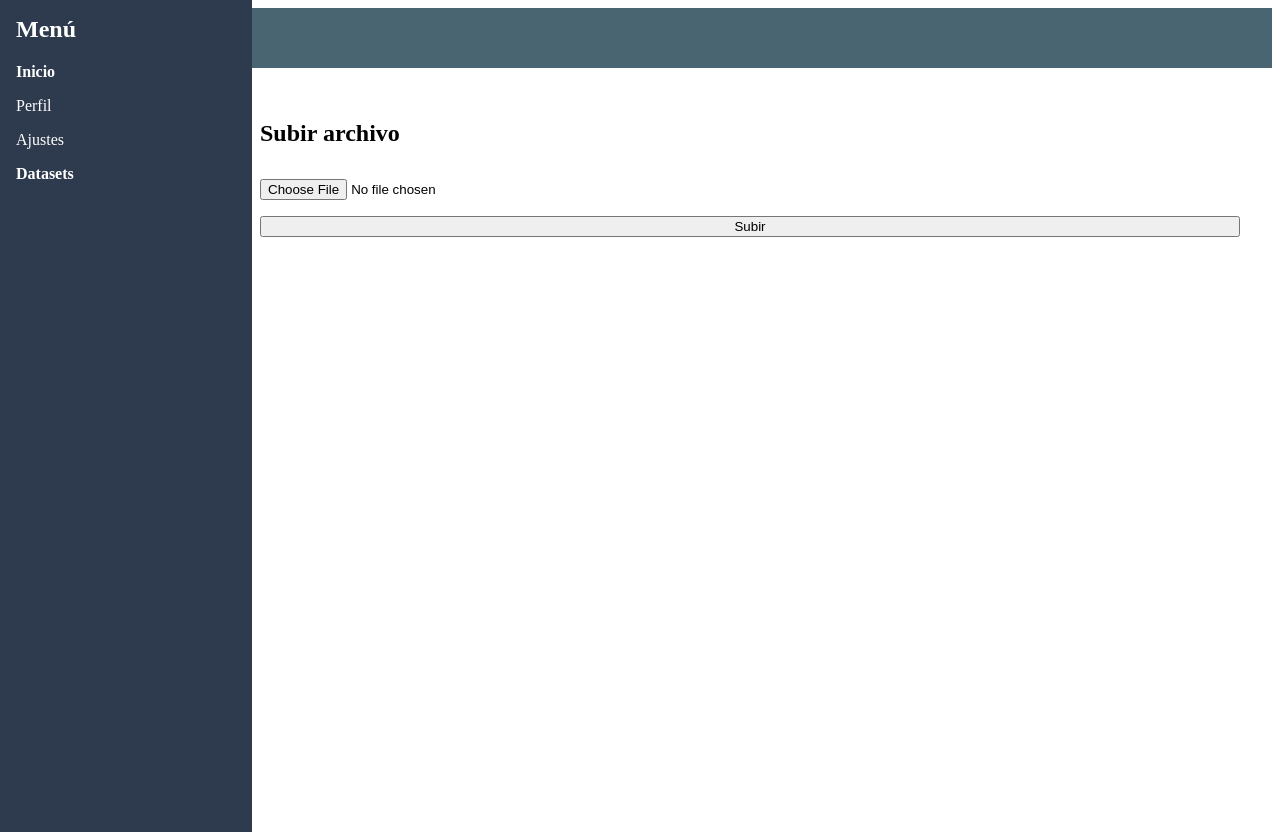
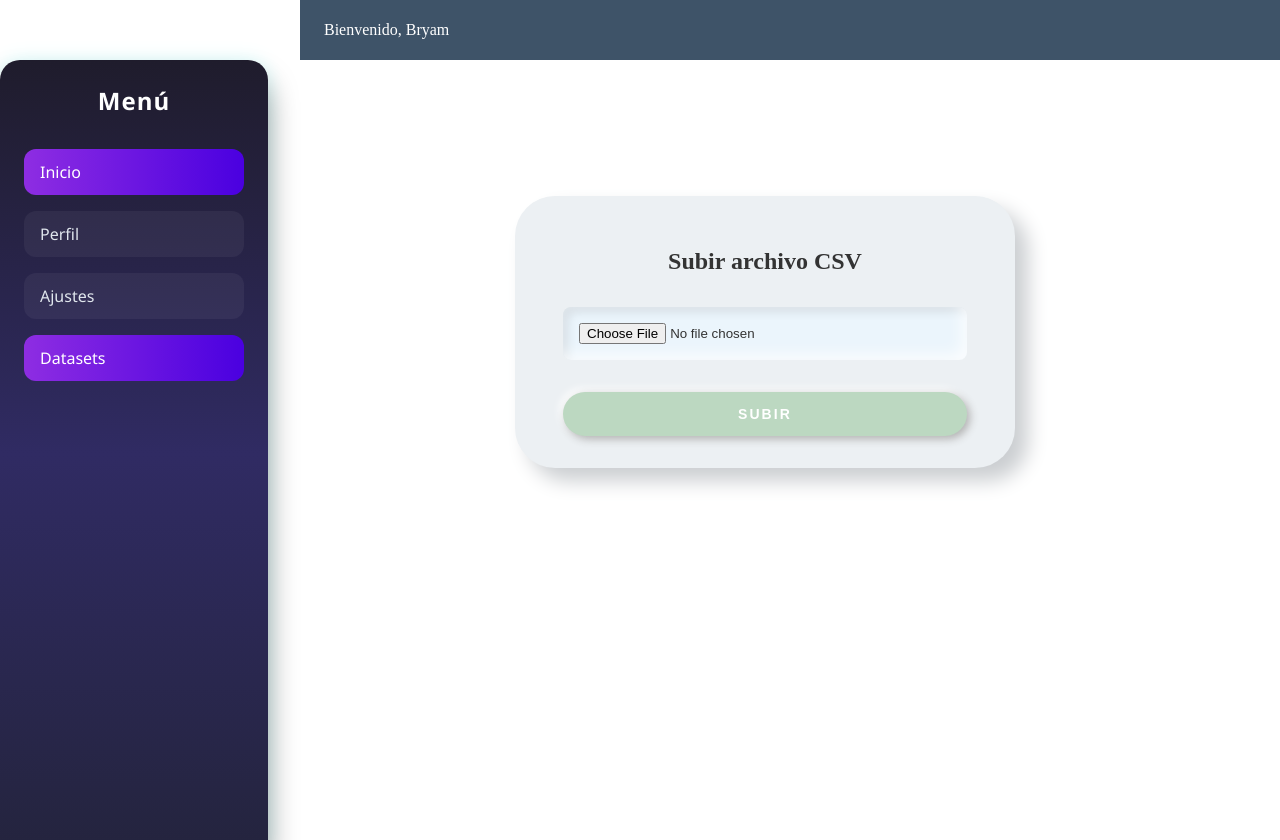
Before and after one commit to Abenavidese/STOCKY-IA, an Angular app in the folder front-end/stocky-ia-front/: page /home/datasets in a window 1280 px wide. Before the commit the page ends 800 px from the top, so only its background shows below. Built offline with nearby package versions, Linux system fonts and the light colour scheme.

Commit message:
Se agrega mejoras en el diseno de la aplicacion

```diff
--- a/front-end/stocky-ia-front/src/app/pages/datasets/datasets.html
+++ b/front-end/stocky-ia-front/src/app/pages/datasets/datasets.html
@@ -1,5 +1,13 @@
-<h2>Subir archivo</h2>
-<form class="upload-form">
-  <input type="file" (change)="onFileSelected($event)" />
-  <button type="button" (click)="onUpload()">Subir</button>
-</form>
+<div class="custom-form">
+  <h2>Subir archivo CSV</h2>
+
+  <form class="upload-form">
+    <input type="file" (change)="onFileSelected($event)" />
+    <button type="button" (click)="onUpload()">Subir</button>
+  </form>
+
+  <div class="file-info" *ngIf="selectedFile">
+    <h3>Archivo seleccionado:</h3>
+    <p>{{ selectedFile.name }}</p>
+  </div>
+</div>
--- a/front-end/stocky-ia-front/src/app/pages/datasets/datasets.scss
+++ b/front-end/stocky-ia-front/src/app/pages/datasets/datasets.scss
@@ -1,6 +1,78 @@
-.upload-form {
+* {
+  box-sizing: border-box;
+}
+
+html,
+body {
+  background: #ecf0f3;
+  font-family: 'Segoe UI', Tahoma, Geneva, Verdana, sans-serif;
+}
+
+h2 {
+  text-align: center;
+  color: #333;
+}
+
+.custom-form {
+  min-width: 300px;
+  max-width: 500px;
+  margin: 0 auto;
+  background-color: #ecf0f3;
+  border-radius: 2.5rem;
+  padding: 2rem 3rem;
+  box-shadow: 13px 13px 20px #cbced1, -13px -13px 20px #ffffff;
+  margin-top: 8rem;
+  color: #333;
+  text-align: center;
+
+  input[type='file'] {
+    display: block;
+    margin: 2rem auto;
+    width: 100%;
+    padding: 1rem;
+    border-radius: 0.5rem;
+    border: none;
+    background: #ebf5fc;
+    box-shadow: inset -5px -5px 15px rgba(255, 255, 255, 0.8),
+                inset 5px 5px 10px rgba(0, 0, 0, 0.1);
+  }
+
+  button {
+    text-transform: uppercase;
+    letter-spacing: 0.15em;
+    font-size: 0.875rem;
+    font-weight: bold;
+    color: #ffffff;
+    background-color: #bcd8c1;
+    width: 100%;
+    padding: 0.875rem 1rem;
+    border: none;
+    border-radius: 1.5rem;
+    box-shadow: 3px 3px 8px #b1b1b1, -3px -3px 8px #ffffff;
+    cursor: pointer;
+    transition: background-color 0.3s ease;
+
+    &:hover {
+      background-color: #a5c3ac;
+    }
+  }
+}
+
+.file-info {
   margin-top: 2rem;
-  display: flex;
-  flex-direction: column;
-  gap: 1rem;
+  padding: 1.5rem;
+  border-radius: 1rem;
+  background-color: #f9f9f9;
+  box-shadow: inset 2px 2px 5px #d1d9de, inset -2px -2px 5px #ffffff;
+
+  h3 {
+    margin-bottom: 0.5rem;
+    font-size: 1rem;
+    color: #444;
+  }
+
+  p {
+    font-weight: 500;
+    color: #222;
+  }
 }
--- a/front-end/stocky-ia-front/src/app/pages/datasets/datasets.ts
+++ b/front-end/stocky-ia-front/src/app/pages/datasets/datasets.ts
@@ -11,19 +11,29 @@ import { FormsModule } from '@angular/forms';
 export class Datasets {
 
   selectedFile: File | null = null;
+  previewData: string[][] = [];
 
   onFileSelected(event: Event) {
     const input = event.target as HTMLInputElement;
     if (input.files && input.files.length > 0) {
       this.selectedFile = input.files[0];
       console.log('Archivo seleccionado:', this.selectedFile);
+
+      const reader = new FileReader();
+      reader.onload = (e: ProgressEvent<FileReader>) => {
+        const text = e.target?.result as string;
+        const lines = text.split('\n').slice(0, 5);
+        this.previewData = lines.map(line => line.split(','));
+        console.log('Vista previa del CSV:', this.previewData);
+      };
+      reader.readAsText(this.selectedFile);
     }
   }
 
   onUpload() {
     if (this.selectedFile) {
       console.log('Subiendo archivo:', this.selectedFile.name);
-      // Aquí puedes agregar lógica para subir el archivo al backend
+      // Aquí irá la lógica real de subida al backend cuando se implemente
     }
   }
 }
--- a/front-end/stocky-ia-front/src/app/pages/home/home.html
+++ b/front-end/stocky-ia-front/src/app/pages/home/home.html
@@ -1,7 +1,6 @@
-<app-topbar></app-topbar>
-<div class="home-layout">
-  <app-sidebar></app-sidebar>
-  <div class="home-content">
-    <router-outlet></router-outlet>
-  </div>
+<app-sidebar></app-sidebar>
+
+<div class="main-content">
+  <app-topbar></app-topbar>
+  <router-outlet></router-outlet>
 </div>
--- a/front-end/stocky-ia-front/src/app/pages/home/home.scss
+++ b/front-end/stocky-ia-front/src/app/pages/home/home.scss
@@ -1,9 +1,8 @@
-.home-layout {
-  display: flex;
+:host ::ng-deep .main-content {
+  margin-left: 250px;
+  padding: 1.5rem;
+  padding-top: 60px;
+  min-height: calc(100vh - 60px);
+  background-color: #ffffff;
+
 }
-
-.home-content {
-  margin-left: 220px;
-  padding: 2rem;
-  width: calc(100% - 220px);
-}
--- a/front-end/stocky-ia-front/src/app/pages/home/sidebar/sidebar.scss
+++ b/front-end/stocky-ia-front/src/app/pages/home/sidebar/sidebar.scss
@@ -1,34 +1,62 @@
 .sidebar {
   width: 220px;
-  background-color: #2e3b4e;
-  color: white;
-  padding: 1rem;
-  height: 100vh;
+  height: calc(100vh - 60px);
+  background: linear-gradient(180deg, #1f1c2c 0%, #302b63 50%, #24243e 100%);
+  color: #e0e6ed;
+  padding: 1.5rem;
   position: fixed;
-  top: 0;
+  top: 60px;
   left: 0;
+  margin-right: 10px;
+  font-family: 'Segoe UI', Tahoma, Geneva, Verdana, sans-serif;
+  border-radius: 20px 20px 0 0;
+  box-shadow: 0 20px 30px rgba(0, 0, 0, 0.4), 0 0 20px rgba(0, 255, 255, 0.15);
+  backdrop-filter: blur(6px);
+  transition: all 0.3s ease;
+  z-index: 1000;
+
+  &.closed {
+    transform: translateX(-100%);
+  }
 
   h2 {
     margin-top: 0;
-  }
-
-  a.active {
-    font-weight: bold;
-    color: #2c3e50;
+    margin-bottom: 2rem;
+    font-size: 1.5rem;
+    text-align: center;
+    font-weight: 700;
+    color: #ffffff;
+    letter-spacing: 1px;
   }
 
   ul {
     list-style: none;
     padding: 0;
+    margin: 0;
 
     li {
       margin: 1rem 0;
 
       a {
-        color: white;
+        display: block;
+        padding: 0.75rem 1rem;
+        border-radius: 12px;
+        background: rgba(255, 255, 255, 0.05);
+        color: #e0e6ed;
         text-decoration: none;
+        font-size: 1rem;
+        font-weight: 500;
+        transition: all 0.3s ease;
+
         &:hover {
-          text-decoration: underline;
+          background: rgba(255, 255, 255, 0.15);
+          color: #ffffff;
+          transform: translateX(5px);
+        }
+
+        &.active {
+          background: linear-gradient(to right, #8e2de2, #4a00e0);
+          color: #ffffff;
         }
       }
     }
--- a/front-end/stocky-ia-front/src/app/pages/home/topbar/topbar.scss
+++ b/front-end/stocky-ia-front/src/app/pages/home/topbar/topbar.scss
@@ -1,8 +1,13 @@
 .topbar {
+  position: fixed;
+  top: 0;
+  left: 300px;
+  width: calc(100% - 230px);
   height: 60px;
-  background-color: #4a6572;
+  background-color: #3e5368;
   color: white;
   display: flex;
   align-items: center;
-  padding: 0 1rem;
+  padding: 0 1.5rem;
+  z-index: 900;
 }
```
